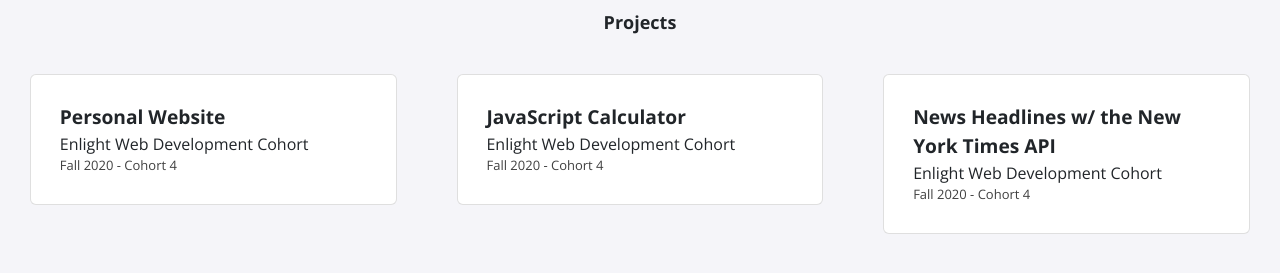
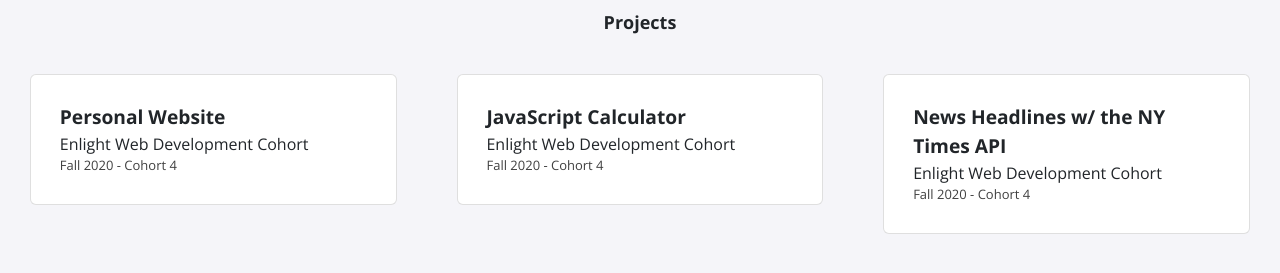
Before and after one commit to BrookTheBook/brookthebook.github.io, a Jekyll site: the page built from index.html, in a window 1280 px wide. Shown: the part 428-701 px from the top of the page. Built offline with Jekyll 4.4.1, drawn with Linux system fonts in a browser that asks for light colours; nearby versions of some CDN libraries.

Commit message:
Update projects.yml

```diff
--- a/_data/projects.yml
+++ b/_data/projects.yml
@@ -6,7 +6,7 @@
   event: Enlight Web Development Cohort
   date: Fall 2020 - Cohort 4
 
-- title: News Headlines w/ the New York Times API
+- title: News Headlines w/ the NY Times API
   event: Enlight Web Development Cohort
   date: Fall 2020 - Cohort 4
 
```
